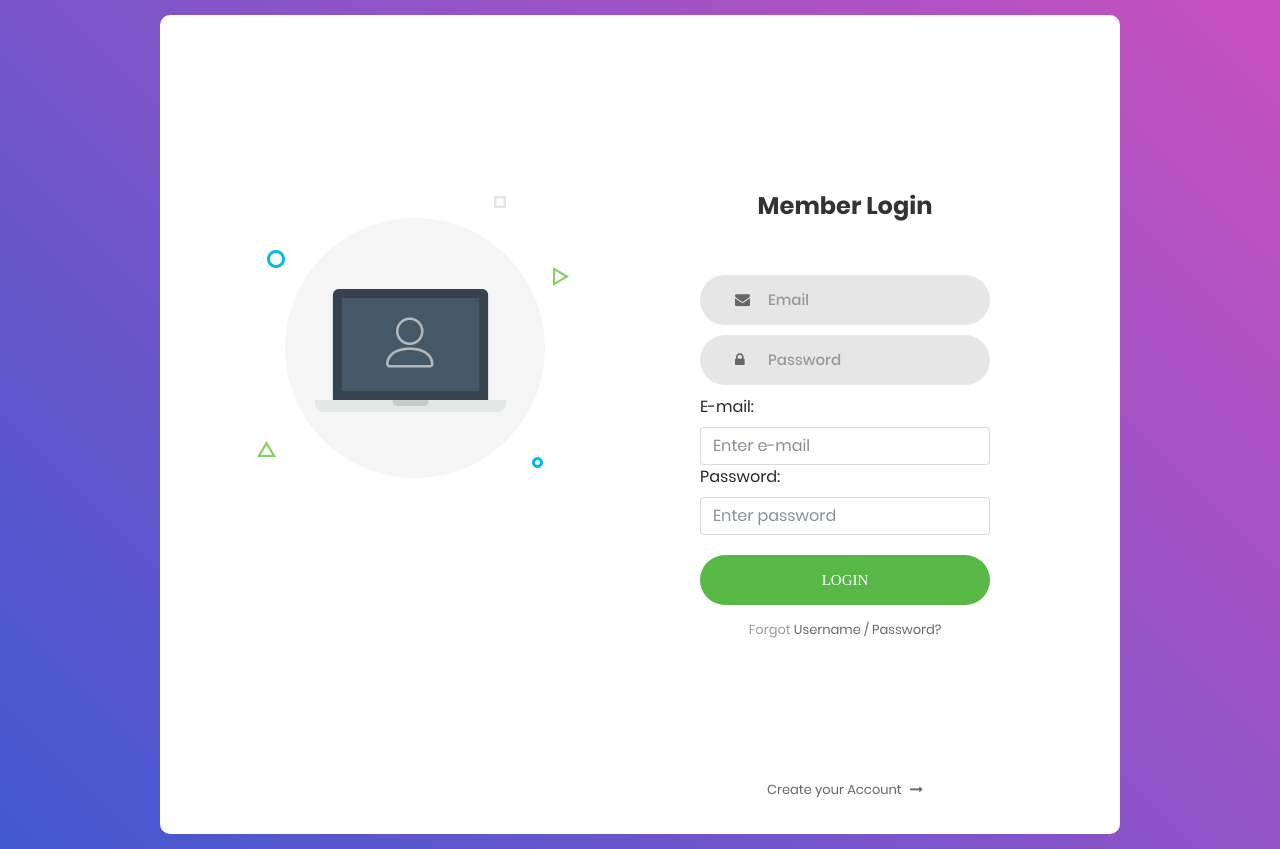
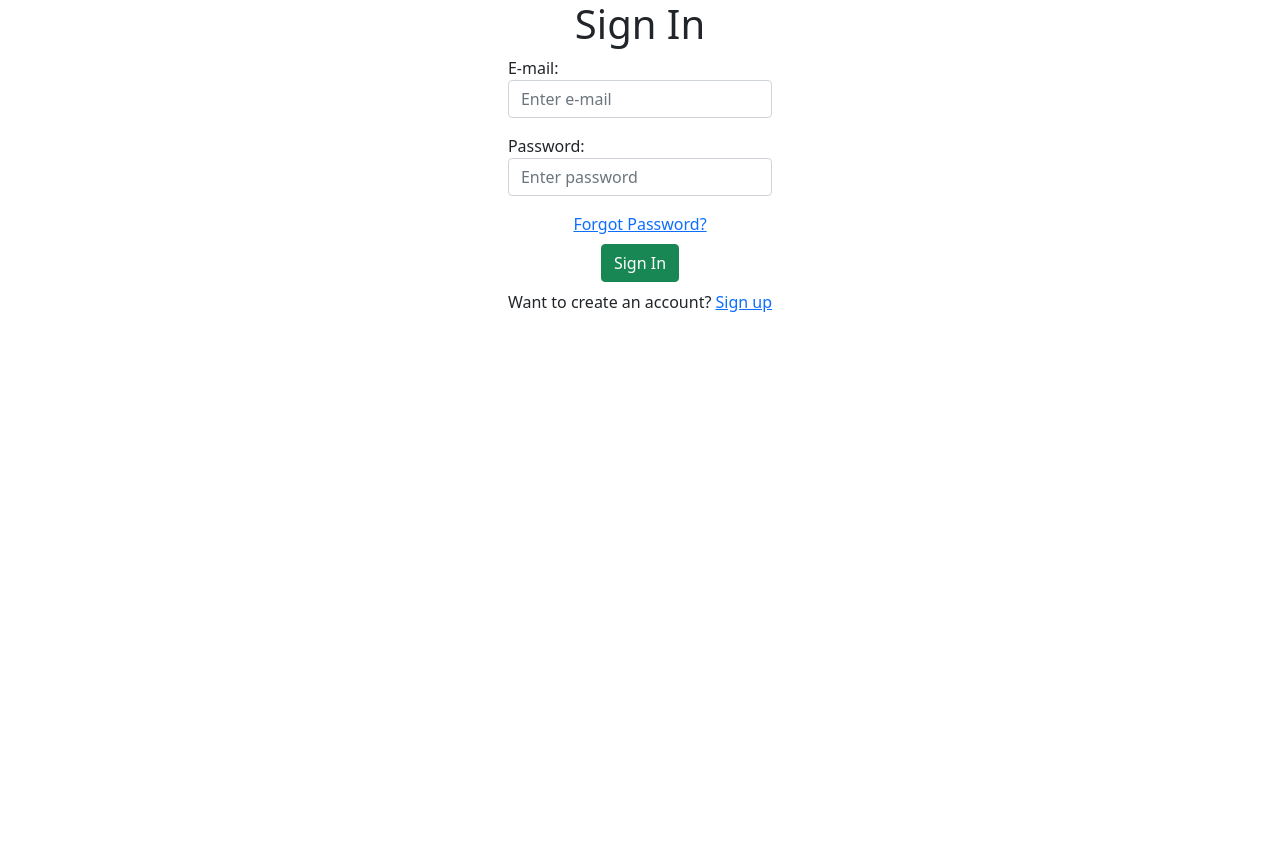
Before and after one commit to animeshsharmadeq/ecommerce_project, a Django app: page /accounts/login/ in a window 1280 px wide. After the commit the page ends 312 px from the top, so only its background shows below. Run offline with Django 4.2, Linux system fonts and the light colour scheme; some libraries are stand-ins or nearby versions; some web fonts are replaced.

Commit message:
Added templates for different views

```diff
--- a/ecommerce_project/users/templates/account/base.html
+++ b/ecommerce_project/users/templates/account/base.html
@@ -4,34 +4,11 @@
     <title>{% block head_title %}{% endblock %}</title>
     {% block extra_head %}
     {% endblock %}
-      <link rel="stylesheet" href="https://cdn.jsdelivr.net/npm/bootstrap@4.0.0/dist/css/bootstrap.min.css" integrity="sha384-Gn5384xqQ1aoWXA+058RXPxPg6fy4IWvTNh0E263XmFcJlSAwiGgFAW/dAiS6JXm" crossorigin="anonymous" >
+    <link href="https://cdn.jsdelivr.net/npm/bootstrap@5.0.2/dist/css/bootstrap.min.css" rel="stylesheet" integrity="sha384-EVSTQN3/azprG1Anm3QDgpJLIm9Nao0Yz1ztcQTwFspd3yD65VohhpuuCOmLASjC" crossorigin="anonymous">
+    <script src="https://cdn.jsdelivr.net/npm/bootstrap@5.0.2/dist/js/bootstrap.bundle.min.js" integrity="sha384-MrcW6ZMFYlzcLA8Nl+NtUVF0sA7MsXsP1UyJoMp4YLEuNSfAP+JcXn/tWtIaxVXM" crossorigin="anonymous"></script>
   </head>
   <body>
     {% block body %}
-
-    {% if messages %}
-    <div>
-      <strong>Messages:</strong>
-      <ul>
-        {% for message in messages %}
-        <li>{{message}}</li>
-        {% endfor %}
-      </ul>
-    </div>
-    {% endif %}
-
-    <div>
-      <strong>Menu:</strong>
-      <ul>
-        {% if user.is_authenticated %}
-        <li><a href="{% url 'account_email' %}">Change E-mail</a></li>
-        <li><a href="{% url 'account_logout' %}">Sign Out</a></li>
-        {% else %}
-        <li><a href="{% url 'account_login' %}">Sign In</a></li>
-        <li><a href="{% url 'account_signup' %}">Sign Up</a></li>
-        {% endif %}
-      </ul>
-    </div>
     {% block content %}
     {% endblock %}
     {% endblock %}
--- a/ecommerce_project/users/templates/account/login.html
+++ b/ecommerce_project/users/templates/account/login.html
@@ -1,126 +1,26 @@
-{% load static %}
-<!DOCTYPE html>
-<html lang="en">
-<head>
-	<title>Login Form</title>
-	<meta charset="UTF-8">
-	<meta name="viewport" content="width=device-width, initial-scale=1">
-	<link rel="icon" type="image/png" href="{% static 'accounts/images/icons/favicon.ico' %}">
-	<link rel="stylesheet" type="text/css" href="{% static  'accounts/vendor/bootstrap/css/bootstrap.min.css'%}">
-	<link rel="stylesheet" type="text/css" href="{% static 'accounts/fonts/font-awesome-4.7.0/css/font-awesome.min.css' %}">
-	<link rel="stylesheet" type="text/css" href="{% static 'accounts/vendor/animate/animate.css' %}">
-	<link rel="stylesheet" type="text/css" href="{% static 'accounts/vendor/css-hamburgers/hamburgers.min.css' %}">
-	<link rel="stylesheet" type="text/css" href="{% static 'accounts/vendor/select2/select2.min.css' %}">
-	<link rel="stylesheet" type="text/css" href="{% static 'accounts/css/util.css' %}">
-	<link rel="stylesheet" type="text/css" href="{% static 'accounts/css/main.css' %}">
-</head>
-<body>
+{% extends "account/base.html" %}
 
-	<div class="limiter">
-		<div class="container-login100">
-			<div class="wrap-login100">
-				<div class="login100-pic js-tilt" data-tilt>
-					<img src="{% static 'accounts/images/img-01.png' %}" alt="IMG">
+{% block content %}
+<div class="d-flex justify-content-center">
+  <h1>Sign In</h1>
 </div>
-
-				<form class="login100-form validate-form">
-					<span class="login100-form-title">
-						Member Login
-					</span>
-
-					<div class="wrap-input100 validate-input" data-validate = "Valid email is required: ex@abc.xyz">
-						<input class="input100" type="text" name="email" placeholder="Email">
-						<span class="focus-input100"></span>
-						<span class="symbol-input100">
-							<i class="fa fa-envelope" aria-hidden="true"></i>
-						</span>
+<div class="h-100 d-flex justify-content-center">
+<form class="login" method="POST" action="{% url 'account_login' %}">
+  {% csrf_token %}
+  {{ form.as_p }}
+  {% if redirect_field_value %}
+  <input type="hidden" name="{{ redirect_field_name }}" value="{{ redirect_field_value }}" />
+  {% endif %}
+  <div class="d-flex justify-content-center">
+  <a class="button secondaryAction" href="{% url 'account_reset_password' %}">Forgot Password?</a>
   </div>
-
-					<div class="wrap-input100 validate-input" data-validate = "Password is required">
-						<input class="input100" type="password" name="pass" placeholder="Password">
-						<span class="focus-input100"></span>
-						<span class="symbol-input100">
-							<i class="fa fa-lock" aria-hidden="true"></i>
-						</span>
+  <div class=" d-flex justify-content-center">
+  <button class="btn btn-success mt-2 mb-2" type="submit">Sign In</button>
   </div>
-					{{form}}
-
-					<div class="container-login100-form-btn">
-						<button class="login100-form-btn">
-							Login
-						</button>
-					</div>
-
-					<div class="text-center p-t-12">
-						<span class="txt1">
-							Forgot
-						</span>
-						<a class="txt2" href="#">
-							Username / Password?
-						</a>
-					</div>
-
-					<div class="text-center p-t-136">
-						<a class="txt2" href="#">
-							Create your Account
-							<i class="fa fa-long-arrow-right m-l-5" aria-hidden="true"></i>
-						</a>
+  <div class="d-flex justify-content-center">
+    <p>Want to create an account? <a class="button secondaryAction" href="{% url 'account_signup' %}">Sign up</a></p>
   </div>
 </form>
 </div>
-		</div>
-	</div>
 
-
-
-
-	<script src="{% static 'accounts/vendor/jquery/jquery-3.2.1.min.js'%}"></script>
-	<script src="{% static 'accounts/vendor/bootstrap/js/popper.js' %}"></script>
-	<script src="{% static 'accounts/vendor/bootstrap/js/bootstrap.min.js' %}"></script>
-	<script src="{% static 'accounts/vendor/select2/select2.min.js' %}"></script>
-	<script src="{% static 'accounts/vendor/tilt/tilt.jquery.min.js' %}"></script>
-	<script >
-		$('.js-tilt').tilt({
-			scale: 1.1
-		})
-	</script>
-	<script src="{% static 'accounts/js/main.js'%}"></script>
-
-</body>
-</html>
-
-
-<!-- <!DOCTYPE html>
-<html lang="en" >
-<head>
-  <meta charset="UTF-8">
-  <title>Login Form</title>
-  {% load static %}
-<link rel="stylesheet" type="text/css" href="{% static 'accounts/style.css' %}">
-</head>
-<body>
-	<div class="main">
-
-			<div class="signup">
-				<form>
-					<label for="chk" aria-hidden="true">Sign up</label>
-					<input type="text" name="txt" placeholder="User name" required="">
-					<input type="email" name="email" placeholder="Email" required="">
-					<input type="password" name="pswd" placeholder="Password" required="">
-					<button>Sign up</button>
-				</form>
-			</div>
-
-			<div class="login">
-			<form method="POST" action="{% url 'account_login' %}">
-          	{% csrf_token %}
-				{{form}}
-          	{% if redirect_field_value %}
-          	<input type="hidden" name="{{ redirect_field_name }}" value="{{ redirect_field_value }}" />
-          	{% endif %}
-			<button type="submit">Login</button>
-			</form>
-			</div>
-	</div>
-</body>
-</html> -->
+{% endblock %}
```
Also changed, not shown: ecommerce_project/users/templates/account/signup.html (+14 -8 lines), ecommerce_project/users/templates/users/base.html (added, +9 -0 lines), ecommerce_project/users/templates/users/home.html (+30 -4 lines), ecommerce_project/users/templates/users/request_details.html (added, +50 -0 lines), ecommerce_project/users/templates/users/request_list.html (added, +36 -0 lines), ecommerce_project/users/templates/users/shopsignup.html (added, +21 -0 lines), ecommerce_project/users/templates/users/updateprofile.html (added, +19 -0 lines), ecommerce_project/users/migrations/0002_alter_user_date_of_birth.py (added), ecommerce_project/users/migrations/0003_user_shopname_alter_user_date_of_birth.py (added), ecommerce_project/users/migrations/0004_alter_user_shopname.py (added), ecommerce_project/users/migrations/0005_remove_user_shopname.py (added), ecommerce_project/users/migrations/0006_user_shopname.py (added), ecommerce_project/users/migrations/0007_alter_user_date_of_birth.py (added). Lines whose indentation alone changed are shown as unchanged.
